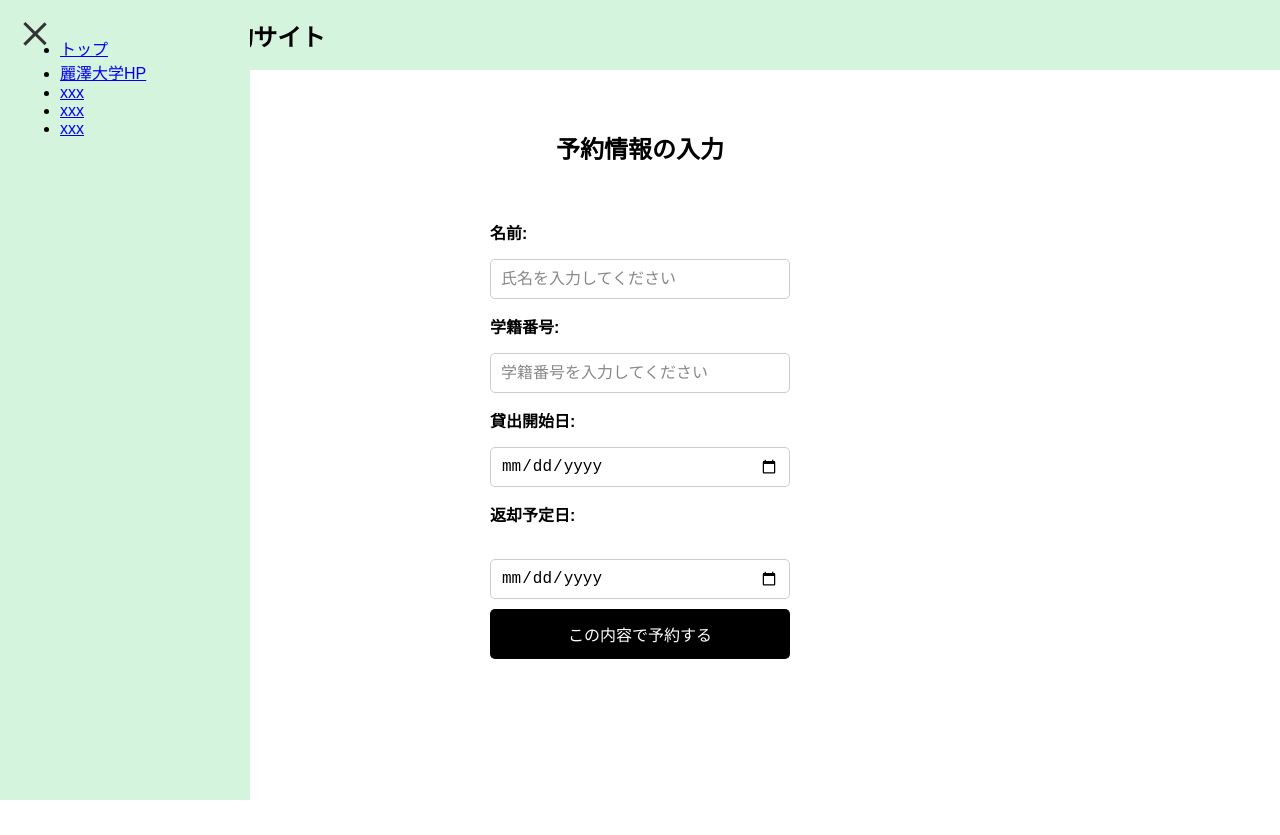
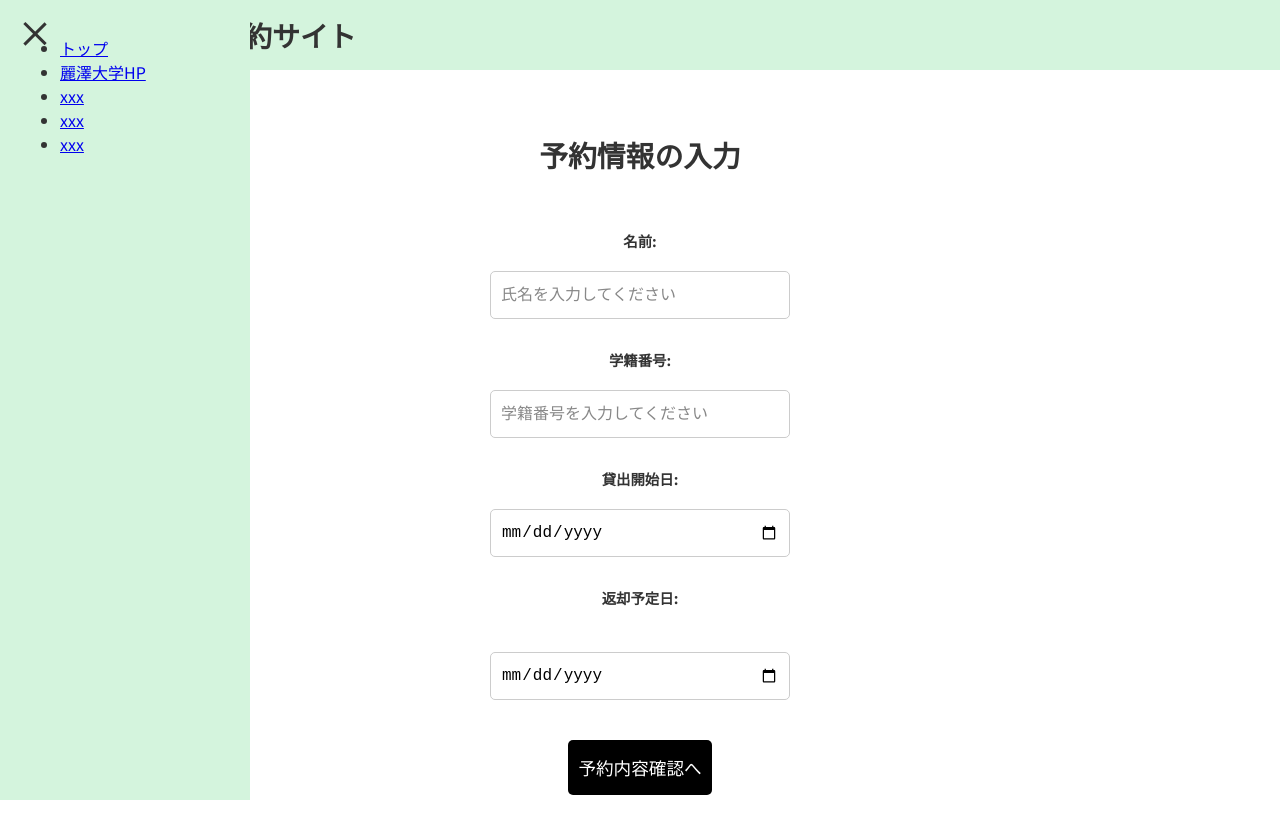
Before and after one commit to yuki-my/inres-website, a plain HTML site: page index4.html in a window 1280 px wide. Both pictures are taken after a click on the element 35 px from the left and 34 px from the top of the page. Before the commit the page ends 800 px from the top, so only its background shows below. Drawn offline with nearby package versions, Linux system fonts and the light colour scheme.

Commit message:
UI/UX: Adjust spacing between form elements and improve date input visibility

```diff
--- a/index4.html
+++ b/index4.html
@@ -5,7 +5,8 @@
   <meta name="viewport" content="width=device-width, initial-scale=1.0"/>
   <title>予約情報入力</title>
   <link rel="stylesheet" href="style.css">
-  <link rel="icon" href="images/icon.png"> </head>
+  <link rel="icon" href="images/icon.png">
+</head>
 <body>
 
   <header>
@@ -16,8 +17,7 @@
     </h1>
   </header>
 
-  <div class="hamburger">
-    <span></span>
+  <div class="hamburger"> <span></span>
     <span></span>
     <span></span>
   </div>
@@ -34,8 +34,11 @@
 
   <div class="container">
     <h2>予約情報の入力</h2>
-    <p id="selected-item-display"></p> <div class="form">
-      <form onsubmit="completeReservation(event)"> <label for="user-name">名前:</label>
+    <p id="selected-item-display"></p>
+
+    <div class="form">
+      <form onsubmit="completeReservation(event)">
+        <label for="user-name">名前:</label>
         <input type="text" id="user-name" name="name" placeholder="氏名を入力してください" required />
 
         <label for="student-id">学籍番号:</label>
@@ -44,9 +47,10 @@
         <label for="start-date">貸出開始日:</label>
         <input type="date" id="start-date" name="startDate" required />
 
-        <label for="end-date">返却予定日:</label><br> <input type="date" id="end-date" name="endDate" required />
+        <label for="end-date">返却予定日:</label><br>
+        <input type="date" id="end-date" name="endDate" required />
 
-        <button class="btn" type="submit">この内容で予約する</button>
+        <button class="btn" type="submit">予約内容確認へ</button>
       </form>
     </div>
   </div>
@@ -54,7 +58,6 @@
   <script src="https://code.jquery.com/jquery-3.6.0.min.js"></script>
   <script src="script.js"></script>
   <script>
-    // URLパラメータから選択された機器名を取得し表示するJavaScript
     $(function() {
         const urlParams = new URLSearchParams(window.location.search);
         const selectedItem = urlParams.get('item');
@@ -69,17 +72,14 @@
         }
     });
 
-    // 予約完了処理の関数
     function completeReservation(event) {
-      event.preventDefault(); // フォームの通常の送信（ページ遷移）をキャンセル
+      event.preventDefault();
 
-      // フォームの入力値を取得
       const name = document.getElementById('user-name').value;
       const studentId = document.getElementById('student-id').value;
       const startDate = document.getElementById('start-date').value;
       const endDate = document.getElementById('end-date').value;
 
-      // 確認メッセージを表示
       alert('予約が完了しました。\n\n' +
             '名前: ' + name + '\n' +
             '学籍番号: ' + studentId + '\n' +
@@ -87,7 +87,6 @@
             '返却予定日: ' + endDate + '\n\n' +
             'ご確認後、OKボタンで戻ります。');
 
-      // 確認後、index3.htmlに戻る
       window.location.href = 'index3.html';
     }
   </script>
--- a/style.css
+++ b/style.css
@@ -1,21 +1,26 @@
+/* Google Fonts - Noto Sans JP をインポート */
+@import url('https://fonts.googleapis.com/css2?family=Noto+Sans+JP:wght@400;700&display=swap');
+
 body {
-  font-family: Arial, sans-serif;
+  font-family: 'Noto Sans JP', Arial, sans-serif; /* Noto Sans JP を優先 */
   margin: 0;
   padding: 0;
   background-color: #fff;
-  display: flex; /* flexboxを使って子要素を配置 */
-  flex-direction: column; /* 子要素を縦方向に並べる */
-  min-height: 100vh; /* ビューポートの高さの最低値を設定し、コンテンツが短い場合でもフッターが下に伸びるようにする */
+  display: flex;
+  flex-direction: column;
+  min-height: 100vh;
+  font-size: 16px; /* 基本の文字サイズを統一 */
+  color: #333; /* 基本の文字色 */
 }
 
 /* ハンバーガーメニューのスタイル */
 .hamburger {
-  position: fixed;
+  position: fixed; /* 元の固定位置に戻す */
   top: 20px;
   left: 20px;
   width: 30px;
   cursor: pointer;
-  z-index: 100; /* より高い値を設定し、確実に手前に表示 */
+  z-index: 100;
 }
 
 .hamburger span {
@@ -41,7 +46,7 @@ body {
   transform: translateX(-100%);
   padding: 20px;
   box-sizing: border-box;
-  z-index: 50; /* ヘッダーやハンバーガーよりは低くするが、通常のコンテンツよりは高くする */
+  z-index: 50;
 }
 
 /* メニューが開いたとき */
@@ -70,13 +75,13 @@ header {
   padding: 10px 20px 10px 80px; /* 左側にパディングを追加 (ハンバーガーメニューの幅+余白) */
   display: flex;
   align-items: center;
-  position: relative; /* z-indexを有効にするため */
-  z-index: 10; /* ヘッダーがメニューの下にならないように */
+  position: relative;
+  z-index: 10;
 }
 
 header h1 {
   margin: 0;
-  font-size: 24px;
+  font-size: 28px; /* 見出しの文字サイズを調整 */
   display: flex;
   align-items: center;
 }
@@ -90,48 +95,74 @@ header a {
   color: inherit;
 }
 
-main { /* mainタグを追加した場合は、flexboxで自動的に伸びるようにする */
+main {
   flex-grow: 1;
 }
 
 .container {
-  margin: 40px auto; /* 左右をautoにして中央寄せ、上下は40px */
-  max-width: 800px; /* 最大幅を設定してコンテンツが広がりすぎないように */
-  text-align: center;
+  margin: 40px auto;
+  max-width: 800px;
+  text-align: center; /* コンテナ内のインライン要素やインラインブロック要素を中央寄せ */
 }
 
+h1 { /* 全体のH1タグのスタイルを統一 */
+  font-size: 2em; /* bodyのfont-sizeに対する比率 */
+  margin-bottom: 20px;
+  color: #333;
+}
+h2 { /* H2タグのスタイルを統一 */
+  font-size: 1.8em;
+  margin-bottom: 20px;
+  color: #333;
+}
+p { /* 段落の文字サイズを統一 */
+  font-size: 1em;
+  line-height: 1.6;
+}
+
+
 .form {
-  display: inline-block;
+  display: inline-block; /* フォーム自体を中央に配置するために必要 */
   width: 300px;
-  text-align: left;
   margin-top: 20px;
 }
 
 .form input[type="email"],
 .form input[type="text"],
-.form button,
-.form input[type="date"],
-.form label {
+.form input[type="date"] { /* ここにまとめてスタイルを適用 */
   width: 100%;
-  padding: 10px;
+  padding: 12px 10px; /* パディングを少し増やす */
   margin-top: 10px;
-  font-size: 16px;
+  margin-bottom: 15px; /* ここで下側の余白を追加 */
+  font-size: 1em; /* 文字サイズを統一 */
   box-sizing: border-box;
+  border: 1px solid #ccc;
+  border-radius: 5px;
+  height: 48px; /* 高さを少し調整 */
+  transition: border-color 0.3s ease, box-shadow 0.3s ease; /* ホバー・フォーカス時のトランジション */
 }
 
-.form input[type="email"],
-.form input[type="text"],
-.form input[type="date"] {
-  border: 1px solid #ccc;
-  border-radius: 5px;
-  height: 40px;
-  padding: 5px 10px;
+.form input[type="email"]:hover,
+.form input[type="text"]:hover,
+.form input[type="date"]:hover {
+  border-color: #888; /* ホバーでボーダーの色を変更 */
+}
+
+.form input[type="email"]:focus,
+.form input[type="text"]:focus,
+.form input[type="date"]:focus {
+  outline: none; /* デフォルトのアウトラインを削除 */
+  border-color: #007bff; /* フォーカス時にボーダーの色を変更 */
+  box-shadow: 0 0 5px rgba(0, 123, 255, 0.5); /* フォーカス時に影を追加 */
 }
 
 .form label {
   padding: 5px 0;
   display: block;
   font-weight: bold;
+  font-size: 0.9em; /* ラベルは少し小さめ */
+  margin-top: 10px; /* ラベルの上余白 */
+  margin-bottom: 5px; /* ラベルの下余白 */
 }
 
 .form input[type="text"]::placeholder {
@@ -144,18 +175,24 @@ main { /* mainタグを追加した場合は、flexboxで自動的に伸びる
   background-color: #000;
   color: white;
   cursor: pointer;
-  height: 50px;
+  height: 55px; /* ボタンの高さを調整 */
   padding: 0 10px;
+  font-size: 1.1em; /* ボタンの文字サイズを統一 */
+  margin-top: 25px; /* ここでボタンの上側に余白を追加して、入力欄と離す */
+  transition: background-color 0.3s ease; /* ホバーエフェクトの統一 */
 }
 
-.form button:hover {
+/* 共通のボタンホバーエフェクト */
+.btn:hover,
+.item button:hover {
   background-color: #333;
 }
+
 
 .notice {
   text-align: center;
   margin-top: 20px;
-  font-size: 14px;
+  font-size: 0.9em; /* 注意書きは少し小さめ */
   color: #555;
 }
 
@@ -168,7 +205,7 @@ main { /* mainタグを追加した場合は、flexboxで自動的に伸びる
 }
 
 .item .title {
-  font-size: 18px;
+  font-size: 1.2em; /* 機器名の文字サイズを統一 */
   font-weight: bold;
   margin-bottom: 10px;
 }
@@ -180,22 +217,29 @@ main { /* mainタグを追加した場合は、flexboxで自動的に伸びる
   display: block;
 }
 
-/* 選択ボタンのスタイル（修正済み） */
+/* 選択ボタンのスタイル（既存のスタイルにホバーを追加） */
 .item button {
   padding: 15px 30px;
-  font-size: 18px;
+  font-size: 1.1em; /* ボタンの文字サイズを統一 */
   width: auto;
   margin-top: 15px;
   border-radius: 8px;
+  background-color: #000;
+  color: white;
+  border: none;
+  cursor: pointer;
+  transition: background-color 0.3s ease;
 }
+
 
 /* フッターのスタイル */
 footer {
-  background-color: #000; /* 背景を黒に */
-  color: #fff; /* 文字を白に */
+  background-color: #000;
+  color: #fff;
   text-align: center;
   padding: 20px;
-  margin-top: auto; /* コンテンツが少ない場合でもフッターを下に固定 */
-  width: 100%; /* 幅を100%に設定 */
-  box-sizing: border-box; /* paddingを含めて幅を計算 */
+  margin-top: auto;
+  width: 100%;
+  box-sizing: border-box;
+  font-size: 0.85em; /* フッターの文字サイズを調整 */
 }
```
Also changed, not shown: index.html (+3 -3 lines), index2.html (+3 -3 lines), index3.html (+3 -3 lines).
